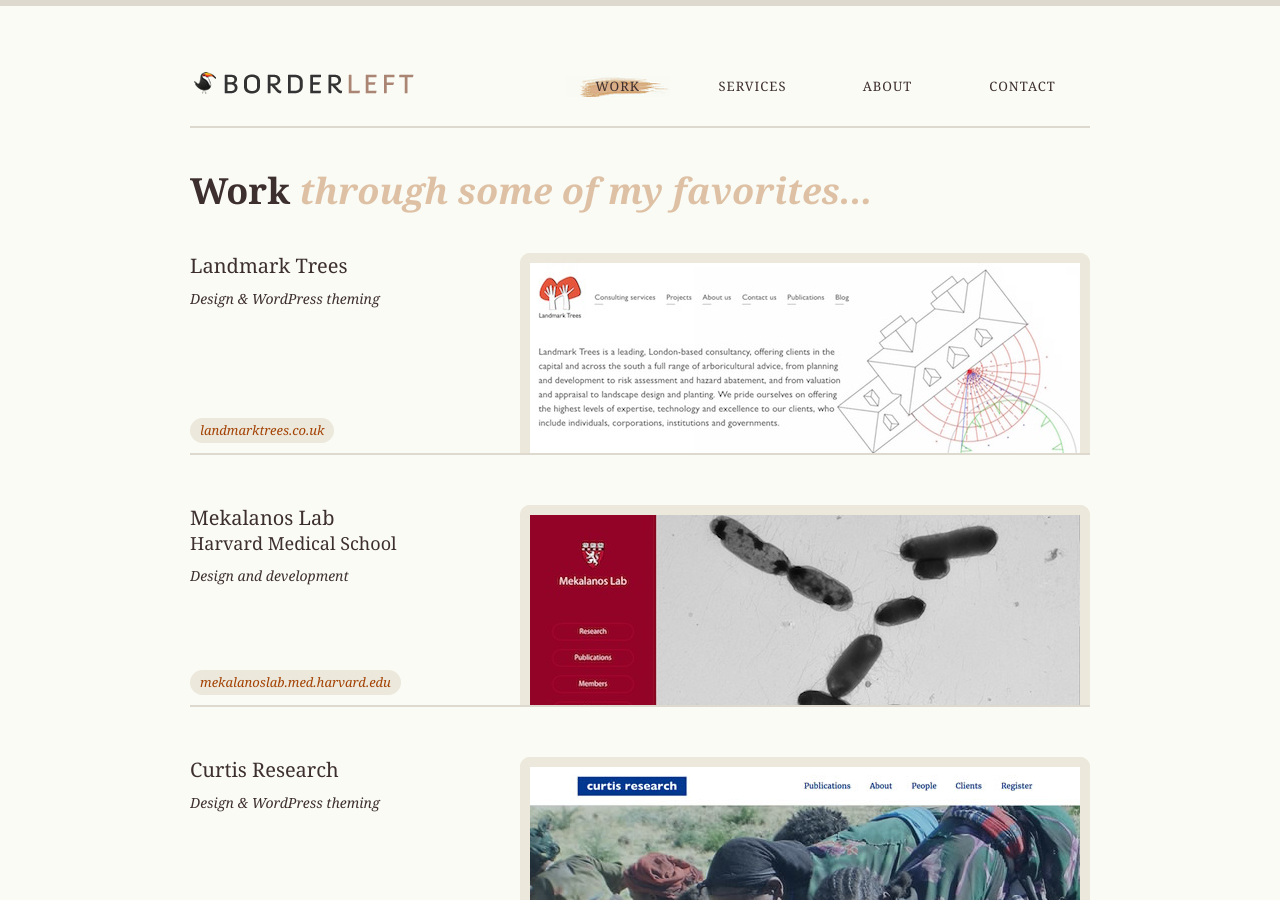
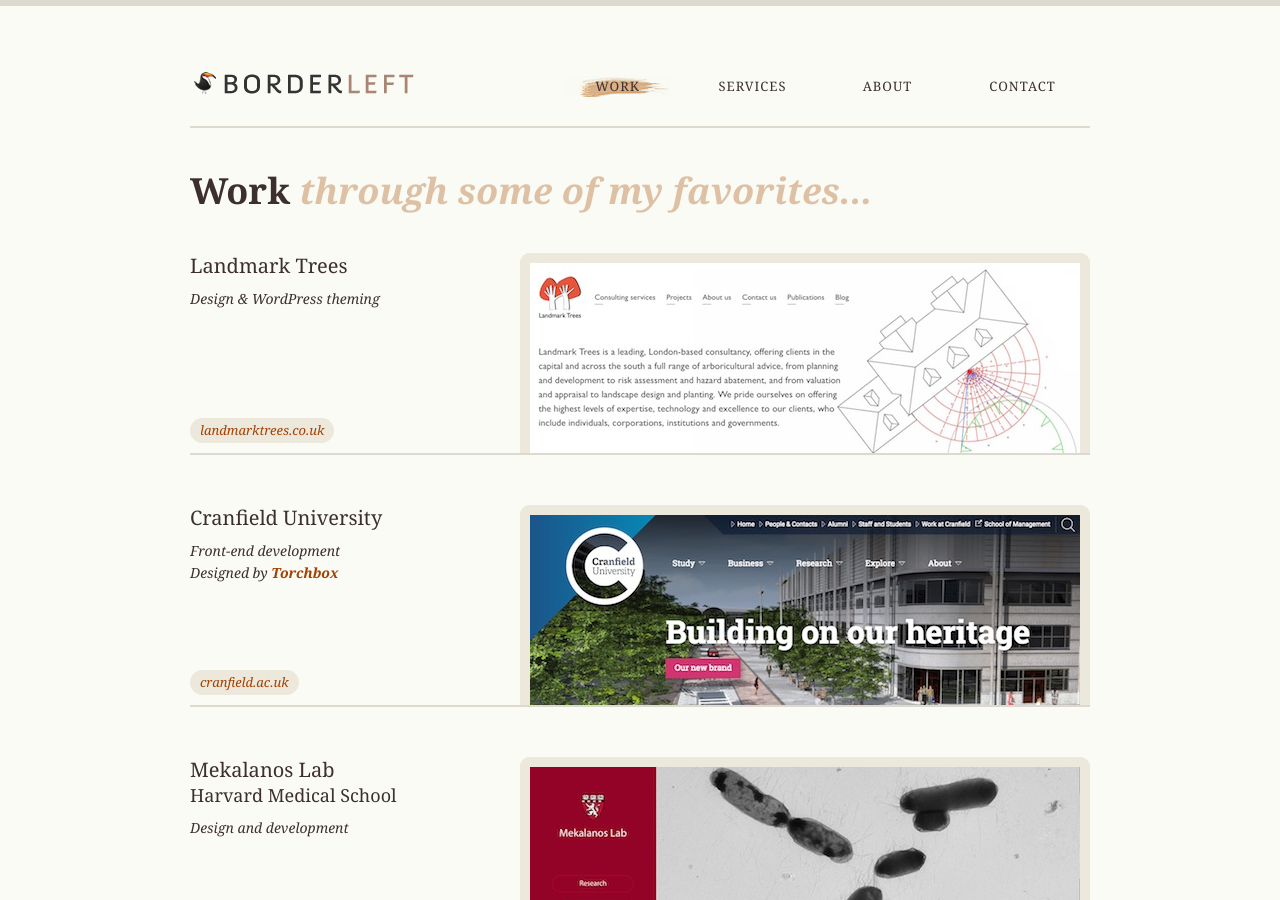
Before and after one commit to borderleft/borderleft.github.io, a Jekyll site: the page built from work/index.html, in a window 1280 px wide and 900 px high. Built offline with Jekyll 4.4.1, drawn with Linux system fonts in a browser that asks for light colours.

Commit message:
Add a project

```diff
--- a/work/index.html
+++ b/work/index.html
@@ -15,6 +15,16 @@
             <h2>Landmark Trees</h2>
             <p class="meta">Design &amp; WordPress theming</p>
             <p class="link"><a href="http://landmarktrees.co.uk/"><span>landmarktrees.co.uk</span></a></p>
+        </div>
+    </li>
+    <li>
+        <div class="image">
+            <a href="http://cranfield.ac.uk/"><img src="/assets/img/work/cranfield-1.jpg" alt=""></a>
+        </div>
+        <div class="info">
+            <h2>Cranfield University</h2>
+            <p class="meta">Front-end development <br> Designed by <a href="http://torchbox.com/">Torchbox</a></p>
+            <p class="link"><a href="http://cranfield.ac.uk/"><span>cranfield.ac.uk</span></a></p>
         </div>
     </li>
     <li>
```
Also changed, not shown: assets/img/work/cranfield-1.jpg (added).
